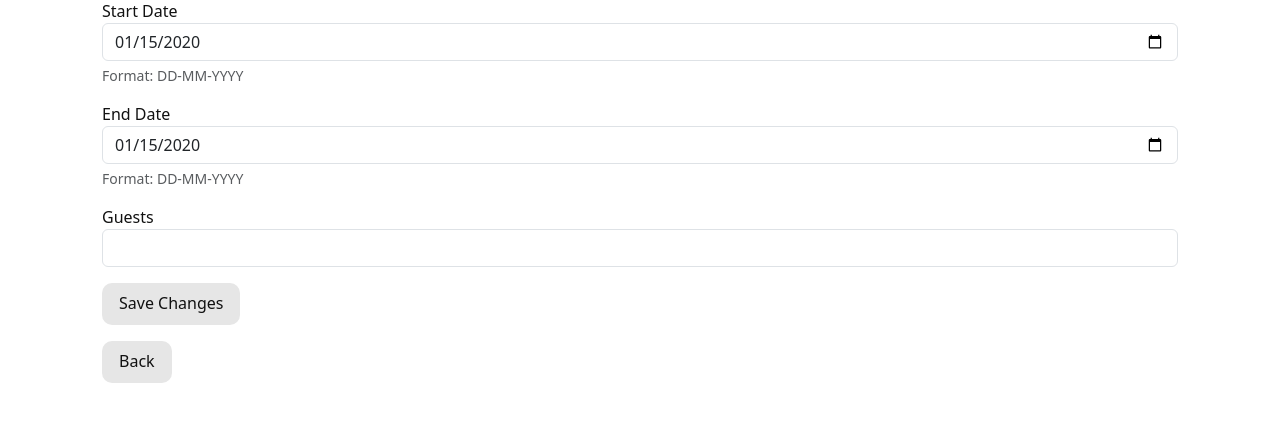
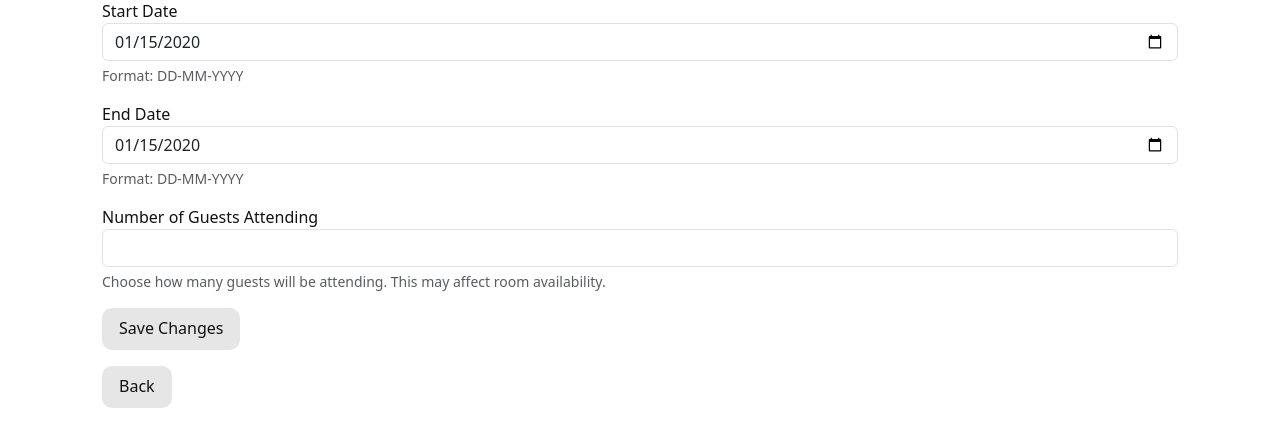
Before and after one commit to dailafing/FlaskHotel, a Flask app: page /bookings/1/edit in a window 1280 px wide. Shown: the part 137-584 px from the top of the page. Run offline with Flask 3, Linux system fonts and the light colour scheme; tables that the repository leaves empty hold one stand-in row (values such as "Sample post").

Commit message:
Accessibility: Improve screen reader and readability

```diff
--- a/app/templates/edit_booking.html
+++ b/app/templates/edit_booking.html
@@ -25,8 +25,11 @@
     </div>
 
     <div class="mb-3">
-      <label for="{{ form.guests.id }}">Guests</label>
-      {{ form.guests(class="form-control") }}
+      <label for="{{ form.guests.id }}">Number of Guests Attending</label>
+        {{ form.guests(class="form-control", aria_describedby="guestsHelp") }}
+      <div id="guestsHelp" class="form-text">
+        Choose how many guests will be attending. This may affect room availability.
+      </div>
     </div>
 
     <button class="btn btn-success">Save Changes</button>
```
